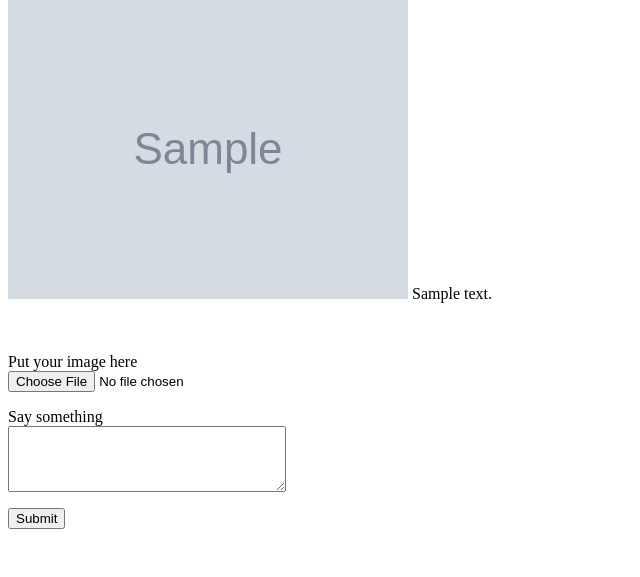
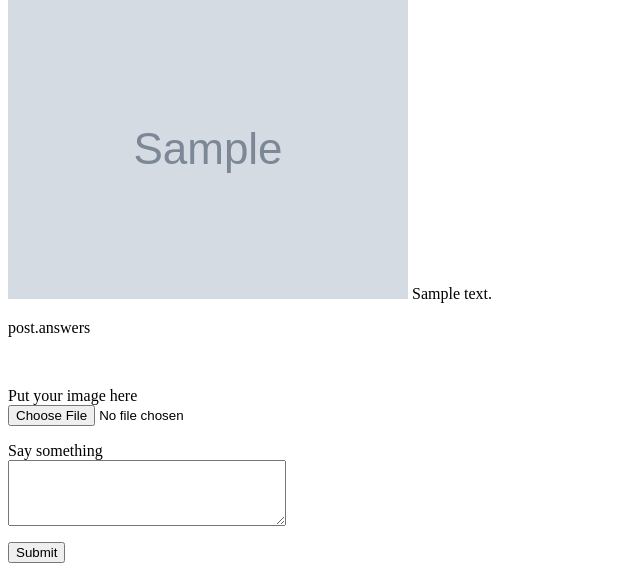
Before and after one commit to fizteh95/imageboard, a Flask app: page /1/res/1 in a window 1280 px wide. Shown: the part 204-781 px from the top of the page, without its empty margins (0-640 px from the left). Run offline with Flask 2, Linux system fonts and the light colour scheme; tables that the repository leaves empty hold one stand-in row (values such as "Sample post"); grey boxes marked "Sample" are stand-in pictures.

Commit message:
Update thread_big.html
Добавил отображение ответов на пост. Проверить как работает измененный путь к картинкам из постов.

```diff
--- a/app/templates/thread_big.html
+++ b/app/templates/thread_big.html
@@ -7,8 +7,8 @@
             abz = element;
             let temp = abz.src
             if ( abz.src.includes("thumb"))
-            {abz.src = "C:\\Users\\ShubinAV\\Downloads\\" + temp.split("/")[temp.split("/").length - 1];}
-            else {abz.src = "C:\\Users\\ShubinAV\\Downloads\\thumb\\" + temp.split("/")[temp.split("/").length - 1];}
+            {abz.src = "/static/image_posts/" + temp.split("/")[temp.split("/").length - 1];}
+            else {abz.src = "/static/image_posts/thumb/" + temp.split("/")[temp.split("/").length - 1];}
         }
     </script>
 
@@ -27,6 +27,11 @@
         {% endif %}
         {{post.body}}
         </p>
+        {% if post.answers %}
+        <p>
+        post.answers
+        </p>
+        {% endif %}
     </div>
     <br>
     {% endfor %}
```
